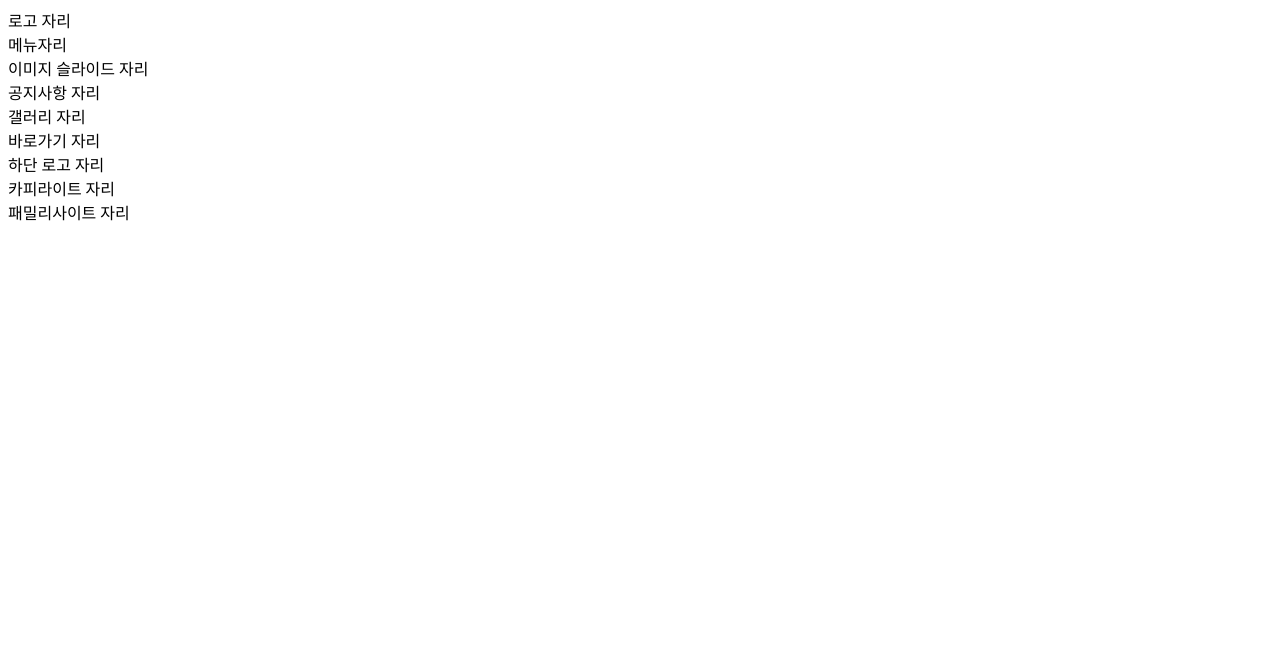
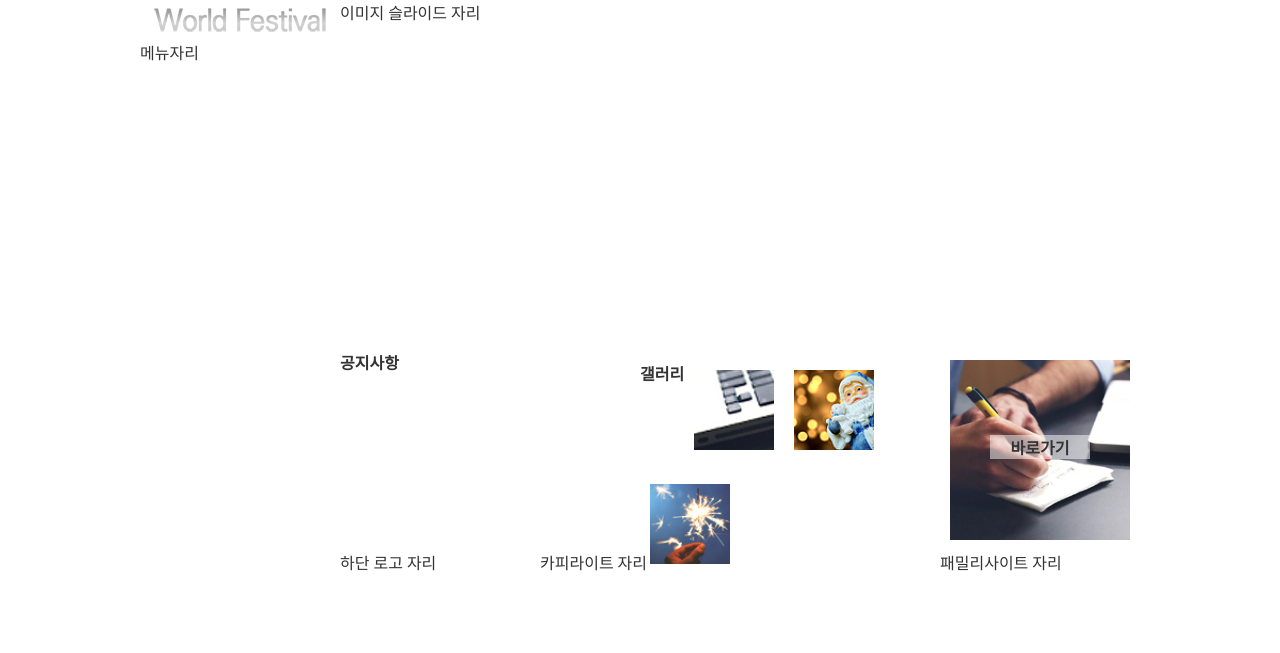
Before and after one commit to yumii2307/Self-Project, a plain HTML site: page 웹디자인기능사/01.World Festival/self/index.html in a window 1280 px wide. Drawn offline with Linux system fonts and the light colour scheme.

Commit message:
World Festival

```diff
--- a/웹디자인기능사/01.World Festival/self/css/style.css
+++ b/웹디자인기능사/01.World Festival/self/css/style.css
@@ -1,10 +1,92 @@
+@charset "utf-8";
+
 * {
+    margin: auto;
+    padding: 0;
+    list-style: none;
     color: #333333;
 }
 body {
     width: 1000px;
     height: 650px;
 }
+a {
+    text-decoration: none;
+    display: block;
+}
 .top {
     float: left;
+    width: 200px;
+    height: 650px;
 }
+.logo {
+    width: 200px;
+    height: 40px;
+}
+.menu {
+    float: left;
+    width: 180px;
+}
+.imgslide {
+    width: 800px;
+    height: 350px;
+}
+.notice {
+    float: left;
+    width: 300px;
+    height: 200px;
+}
+.gallery {
+    float: left;
+    width: 300px;
+    height: 200px;
+}
+.gallery h4 {
+    float: left;
+    height: 50px;
+    line-height: 50px;
+}
+.gallery ul li {
+    float: left;
+    padding: 10px;
+    margin-top: 10px;
+}
+.gallery img {
+    width: 80px;
+    height: 80px;
+}
+.shortcut {
+    float: right;
+    width: 200px;
+    height: 200px;
+}
+.shortcut img {
+    float: right;
+    width: 180px;
+    height: 180px;
+    padding: 10px;
+}
+.sctext {
+    width: 100px;
+    text-align: center;
+    font-weight: bold;
+    position: absolute;
+    background-color: rgba(255, 255, 255, 0.5);
+    margin-top: 85px;
+    margin-left: 50px;
+}
+.btlogo {
+    float: left;
+    width: 200px;
+    height: 100px;
+}
+.copy {
+    float: left;
+    width: 400px;
+    height: 100px;
+}
+.familysite {
+    float: right;
+    width: 200px;
+    height: 100px;
+}
--- a/웹디자인기능사/01.World Festival/self/index.html
+++ b/웹디자인기능사/01.World Festival/self/index.html
@@ -3,13 +3,14 @@
 <head>
     <meta charset="UTF-8">
     <meta name="viewport" content="width=device-width, initial-scale=1.0">
+    <link rel="stylesheet" href="css/style.css" type="text/css">
     <title>World Festival</title>
 </head>
 <body>
     <header>
         <div class="top">
             <div class="logo">
-                로고 자리
+                <a href="#"><img src="images/logo.png" alt="로고"></a>
             </div>
 
             <nav class="menu">
@@ -24,15 +25,23 @@
 
     <div class="contents">
         <div class="notice">
-            공지사항 자리
+            <h4>공지사항</h4>
         </div>
 
         <div class="gallery">
-            갤러리 자리
+            <h4>갤러리</h4>
+            <ul>
+                <li><a href="#"><img src="images/gallery1.jpg" alt="갤러리1"></a></li>
+                <li><a href="#"><img src="images/gallery2.jpg" alt="갤러리2"></a></li>
+                <li><a href="#"><img src="images/gallery3.jpg" alt="갤러리3"></a></li>
+            </ul>
         </div>
 
         <div class="shortcut">
-            바로가기 자리
+            <a href="#">
+                <img src="images/shortcut.jpg" alt="바로가기">
+                <span class="sctext">바로가기</span>
+            </a>
         </div>
     </div>
 
```
